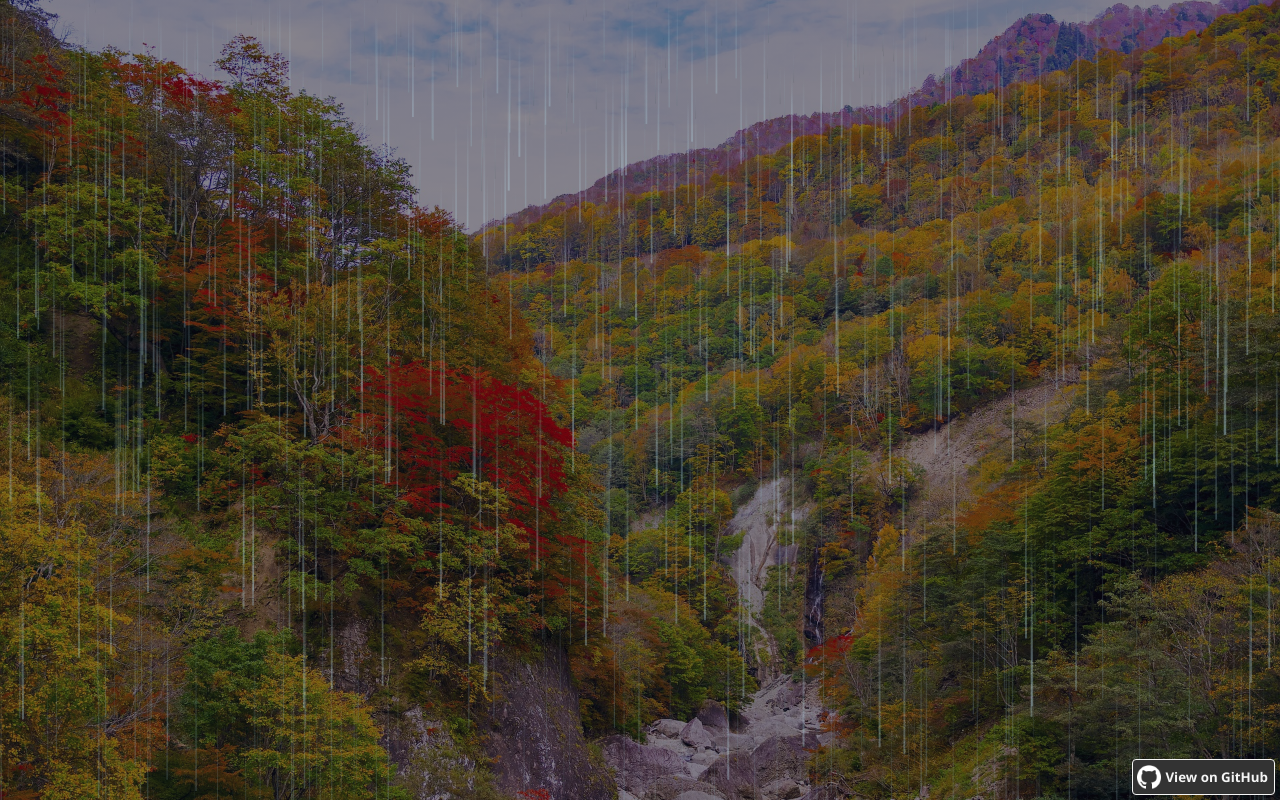
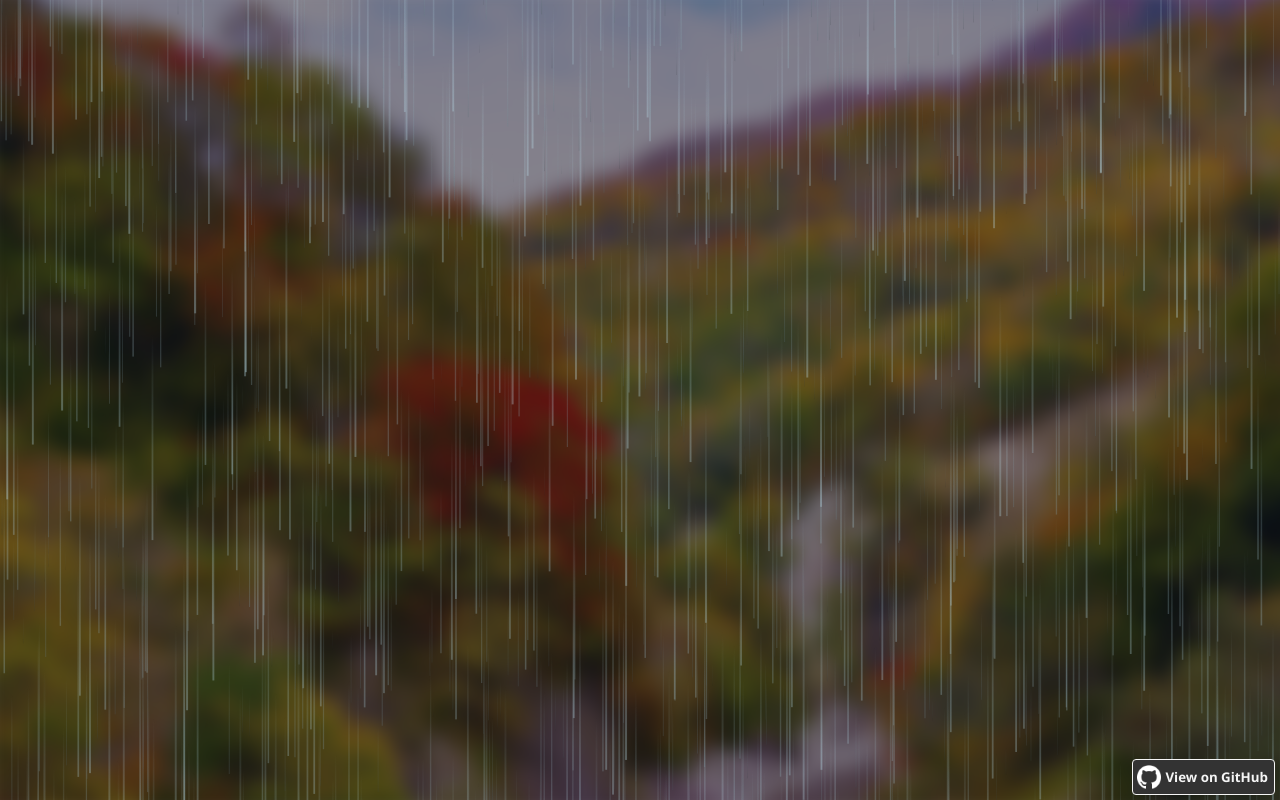
Before and after one commit to velddev/web-rain, a plain HTML site: page index.html in a window 1280 px wide. Drawn offline with Linux system fonts and the light colour scheme; animation ran at ten frames a second.

Commit message:
Change: Rain spawns further away from the top frame, changed sound, blur

```diff
--- a/assets/js/rain.js
+++ b/assets/js/rain.js
@@ -61,7 +61,7 @@ class Raindrop {
       this.y = y;
       this.z = z;
       this.length = 100;
-      this.yvel = 15;
+      this.yvel = 25;
     }
 
     Update()
@@ -71,8 +71,8 @@ class Raindrop {
 
       if(this.y > window.innerHeight)
       {
-        this.y = -10;
-        this.yvel = 10;
+        this.y = -100;
+        this.yvel = 25;
         this.x = Random(0, window.innerWidth);
       }
     }
@@ -80,7 +80,7 @@ class Raindrop {
     Draw()
     {
       var grd = canvasContext.createLinearGradient
-      (this.x, this.y, this.x + 2 * this.z, this.y + 12 * this.yvel * this.z);
+      (this.x, this.y, this.x + 2 * this.z, this.y + 8 * this.yvel * this.z);
 
       grd.addColorStop(0, 'rgba(200,240,255,0)');
       grd.addColorStop(1, 'rgba(' +
@@ -91,7 +91,7 @@ class Raindrop {
 
       canvasContext.fillStyle = grd;
 
-      canvasContext.fillRect(this.x, this.y,2 * this.z,12 * this.yvel * this.z);
+      canvasContext.fillRect(this.x, this.y,2 * this.z,8 * this.yvel * this.z);
     }
 }
 
--- a/index.html
+++ b/index.html
@@ -9,6 +9,9 @@
   </head>
 
   <body>
+    <div class="background">
+    </div>
+
     <div class="hidden">
     <script>
           (function(i,s,o,g,r,a,m) {
--- a/style.css
+++ b/style.css
@@ -1,6 +1,20 @@
 html, body {
   padding: 0;
   margin: 0;
+
+  overflow: hidden;
+}
+
+.background {
+  position:absolute;
+  left: -20px;
+  right: -20px;
+  top: -20px;
+  bottom: -20px;
+
+width: 110%;
+
+  z-index: -1;
 
   background:
   linear-gradient(
@@ -9,6 +23,12 @@ html, body {
    ),
   url("./assets/img/background.jpg") center no-repeat;
   background-size: cover;
+
+  -webkit-filter: blur(10px);
+  -moz-filter: blur(10px);
+  -o-filter: blur(10px);
+  -ms-filter: blur(10px);
+  filter: blur(10px);
 }
 
 .downleft {
```
